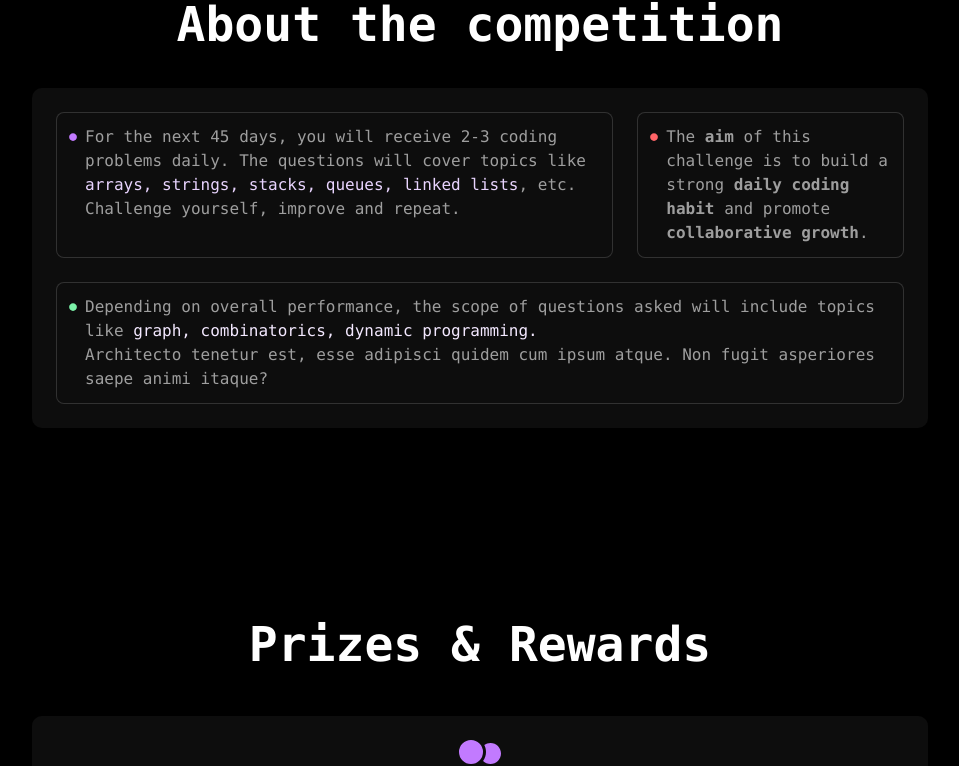
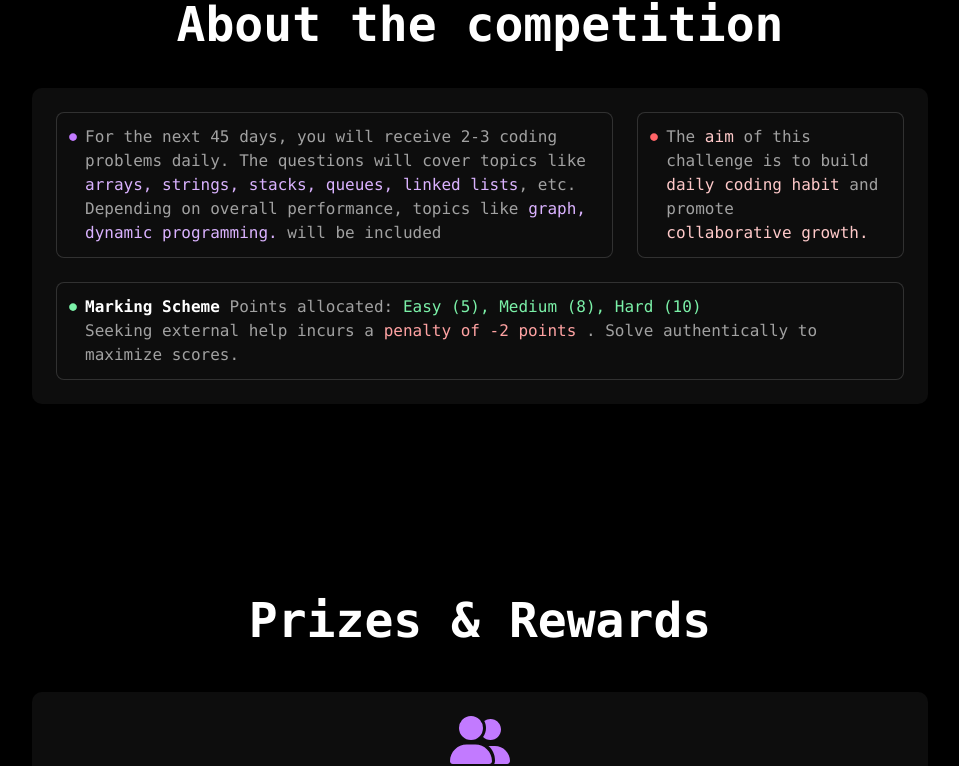
Before and after one commit to VinayyOjha/CodeCrunch, a React (Vite) app in the folder client/: page / in a window 1280 px wide. Shown: the part 1058-1824 px from the top of the page, without its empty margins (160-1119 px from the left). Built offline with nearby package versions, Linux system fonts and the light colour scheme.

Commit message:
ui changes in hero and login

```diff
--- a/client/src/Pages/authentication/Login.tsx
+++ b/client/src/Pages/authentication/Login.tsx
@@ -17,7 +17,7 @@ const Login = () => {
         </div>
 
         {/* Component 2: Email & Password Section */}
-        <div className="p-4 gap-6 w-full flex flex-col rounded-md border bg-white/5 border-white/20">
+        <div className="p-4 gap-4 w-full flex flex-col rounded-md border bg-white/5 border-white/20">
           {/* Email */}
           <div>
             <div className="flex gap-2 items-center">
@@ -35,7 +35,7 @@ const Login = () => {
           </div>
 
           {/* Password Section */}
-          <div className="mt-4">
+          <div className="mt-2">
             <div className="flex gap-2">
               <RiLockPasswordLine className="text-green-600 h-6 w-auto" />
               <span className="font-mono text-lg sm:text-xl text-white">
--- a/client/src/Pages/landing/Hero.tsx
+++ b/client/src/Pages/landing/Hero.tsx
@@ -35,7 +35,7 @@ const Hero = () => {
           {/* Code Crunch animation */}
 
           <motion.span
-            className="px-1 pt-2 md:pt-4 font-serif font-bold text-4xl sm:text-5xl md:text-7xl"
+            className="px-1 pt-3 md:pt-4 font-serif font-bold text-4xl sm:text-5xl md:text-7xl"
             initial={{ opacity: 0, y: 20 }}
             animate={{ opacity: 1, y: 0 }}
             transition={{ ease: "easeInOut", duration: 1.5, delay: 2 }}
@@ -56,7 +56,7 @@ const Hero = () => {
             </motion.span>
           </motion.span>
 
-          <div className="pt-4 mb-3">
+          <div className=" pt-2 sm:pt-4 mb-3">
             <div className="p-2 rounded-sm sm:bg-[#171717] font-mono text-md sm:text-xl text-center text-[#B3B3B3] ">
               <span className="text-neutral-300/60">"CodeCrunch</span> feels
               like a competition which lasts 45 days."
@@ -161,7 +161,7 @@ const Hero = () => {
                       : "rgba(23,23,23,0.05)",
                   borderColor:
                     hoveredIndex === 0
-                      ? "rgb(192,132,252)" // purple-400: rgb(192,132,252)
+                      ? "rgb(255,255,255,0.15)" // purple-400: rgb(192,132,252)
                       : "rgba(255,255,255,0.15)", // white/15: rgba(255,255,255,0.15)
                 }}
                 transition={{ delay: 0.2, ease: easeInOut }}
@@ -173,14 +173,20 @@ const Hero = () => {
                       hoveredIndex === 0 ? "animate-caret-blink" : ""
                     }`}
                   />
-                  <p className="text-white/60 ml-2">
+                  <p className="text-neutral-400  ml-2">
                     For the next 45 days, you will receive 2-3 coding problems
                     daily. The questions will cover topics like{" "}
-                    <span className="text-purple-200">
+                    <span className="text-purple-300">
                       arrays, strings, stacks, queues, linked lists
                     </span>
                     , etc.
-                    <p>Challenge yourself, improve and repeat.</p>
+                    <p>
+                      Depending on overall performance, topics like{" "}
+                      <span className="text-purple-300">
+                        graph, dynamic programming.
+                      </span>{" "}
+                      will be included
+                    </p>
                   </p>
                 </div>
               </motion.div>
@@ -203,7 +209,7 @@ const Hero = () => {
                       : "rgba(23,23,23,0.05)",
                   borderColor:
                     hoveredIndex === 1
-                      ? "rgb(248,113,113)" // red-400: rgb(192,132,252)
+                      ? "rgb(255,255,255,0.15)" // red-400: rgb(192,132,252)
                       : "rgba(255,255,255,0.15)", // white/15: rgba(255,255,255,0.15)
                 }}
                 transition={{ delay: 0.2, ease: easeInOut }}
@@ -216,10 +222,15 @@ const Hero = () => {
                       hoveredIndex === 1 ? "animate-caret-blink" : ""
                     }`}
                   />
-                  <p className="text-white/60 ml-2">
-                    The <strong>aim</strong> of this challenge is to build a
-                    strong <strong>daily coding habit</strong> and promote{" "}
-                    <strong>collaborative growth</strong>.
+                  <p className="text-neutral-400 ml-2">
+                    The <span className="text-red-200">aim</span> of this
+                    challenge is to build
+                    <span className="text-red-200">
+                      {" "}
+                      daily coding habit
+                    </span>{" "}
+                    and promote{" "}
+                    <p className="text-red-200">collaborative growth.</p>
                   </p>
                 </div>
               </motion.div>
@@ -242,7 +253,7 @@ const Hero = () => {
                       : "rgba(23,23,23,0.05)",
                   borderColor:
                     hoveredIndex === 2
-                      ? "rgb(187,247,208)" // green-200: rgb(187,247,208)
+                      ? "rgb(255,255,255,0.15)" // green-200: rgb(187,247,208)
                       : "rgba(255,255,255,0.15)", // white/15: rgba(255,255,255,0.15)
                 }}
                 transition={{ delay: 0.2, ease: easeInOut }}
@@ -254,16 +265,16 @@ const Hero = () => {
                       hoveredIndex === 2 ? "animate-caret-blink" : ""
                     }`}
                   />
-                  <p className="text-white/60 ml-2">
+                  <p className="text-neutral-400 ml-2">
                     <p>
-                      Depending on overall performance, the scope of questions
-                      asked will include topics like{" "}
-                      <span className="text-purple-100">
-                        graph, combinatorics, dynamic programming.
+                      <span className="font-bold text-white">Marking Scheme</span> Points allocated:{" "}
+                      <span className="text-green-300">
+                        Easy (5), Medium (8), Hard (10){" "}
                       </span>
-                    </p>
-                    Architecto tenetur est, esse adipisci quidem cum ipsum
-                    atque. Non fugit asperiores saepe animi itaque?
+                      </p>
+                      Seeking external help incurs a <span className="text-red-300">
+                        penalty of -2 points
+                      </span> . Solve authentically to maximize scores.
                   </p>
                 </div>
               </motion.div>
@@ -313,7 +324,7 @@ const Hero = () => {
                 </div>
 
                 <div className="flex gap-3 items-start ">
-                  <IoCheckmarkDoneOutline className=" shrink-0 h-6 w-6 text-yellow-400" />
+                  <IoCheckmarkDoneOutline className=" shrink-0 h-6 w-6 text-green-400" />
                   <p className="text-white/60">
                     <p className="text-white/40">No AI assistance:</p> Solutions
                     must be your own, without the use of large language models
@@ -322,7 +333,7 @@ const Hero = () => {
                 </div>
 
                 <div className="flex gap-3 items-start ">
-                  <IoCheckmarkDoneOutline className=" shrink-0 h-6 w-6 text-green-400" />
+                  <IoCheckmarkDoneOutline className=" shrink-0 h-6 w-6 text-yellow-400" />
                   <p className="text-white/60">
                     <p className="text-white/40">Honesty is Key:</p> Be honest
                     with yourself, and put in your best effort. No cheating!
@@ -338,7 +349,7 @@ const Hero = () => {
                 </div>
 
                 <div className="flex gap-3 items-start ">
-                  <IoCheckmarkDoneOutline className=" shrink-0 h-6 w-6 text-green-400" />
+                  <IoCheckmarkDoneOutline className=" shrink-0 h-6 w-6 text-cyan-400" />
                   <p className="text-white/60">
                     <p className="text-white/40">Collaborative Learning:</p>{" "}
                     Feel free to discuss problems with fellow participants, but
```
